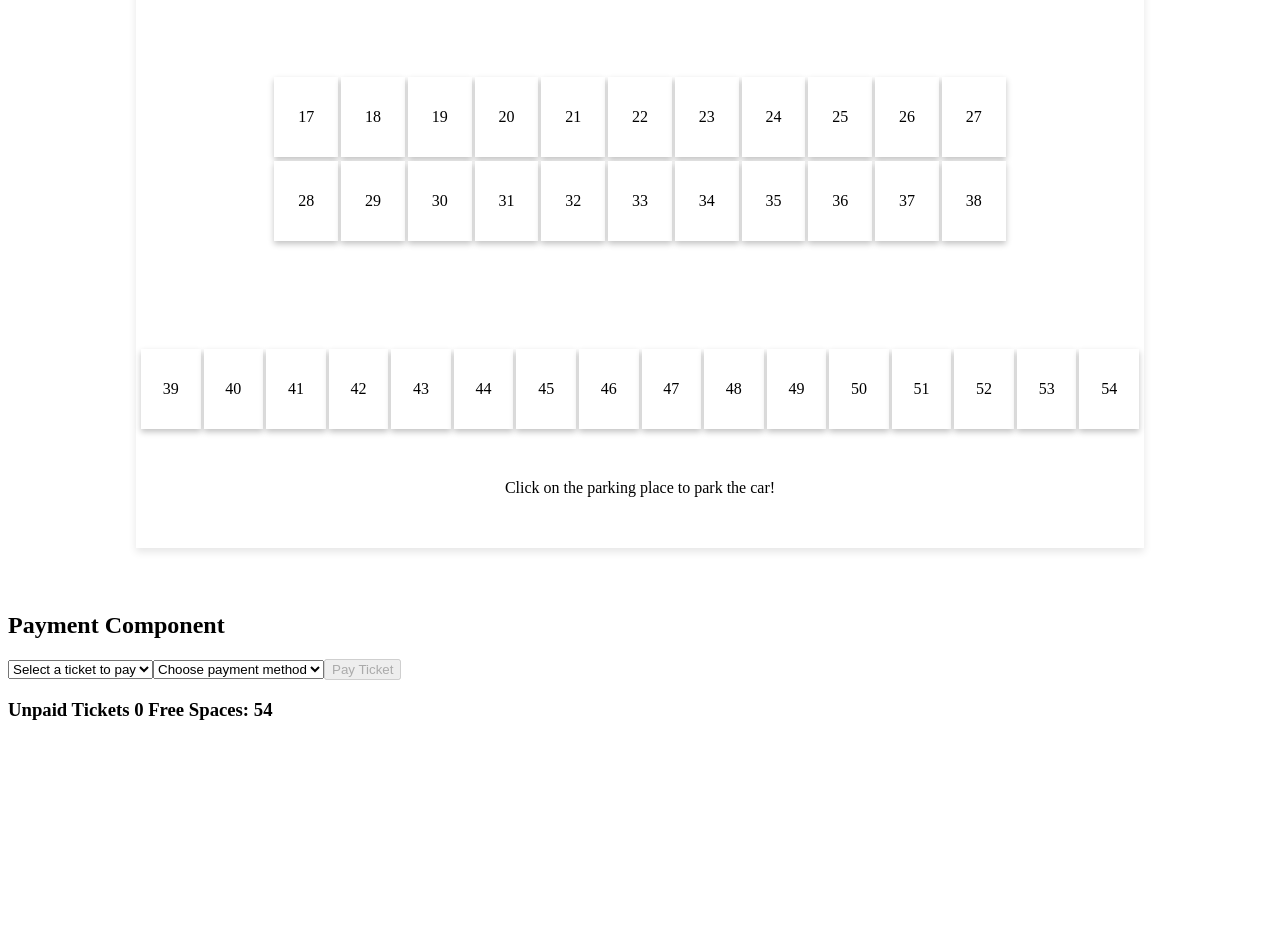
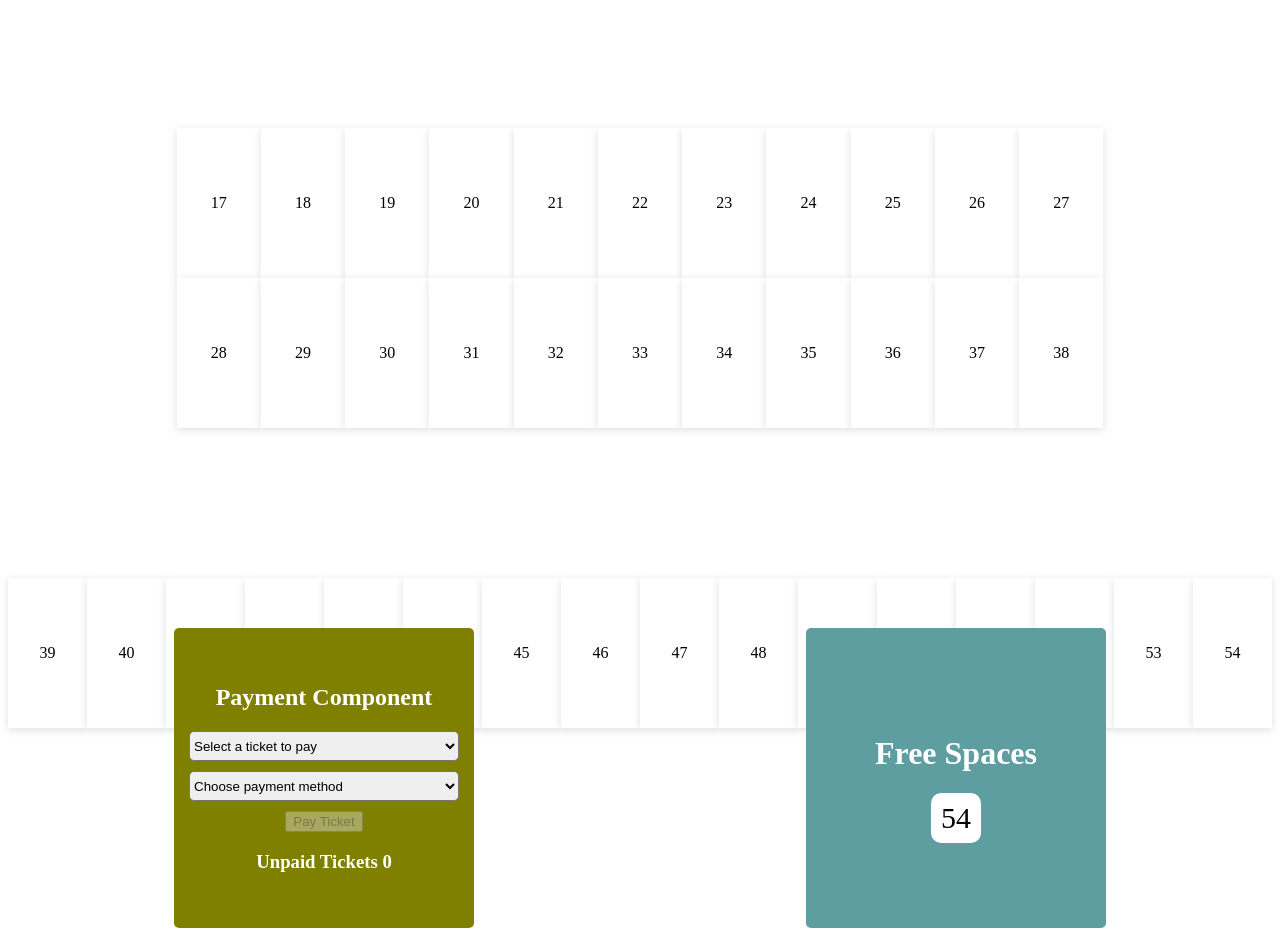
Before and after one commit to jecinacDarko/_parking_lot, a React (Vite) app: page / in a window 1280 px wide. Shown: the part 180-1116 px from the top of the page. Before the commit the page ends 919 px from the top, so only its background shows below. Built offline with nearby package versions, Linux system fonts and the light colour scheme.

Commit message:
implemented counter

```diff
--- a/src/App.jsx
+++ b/src/App.jsx
@@ -1,6 +1,6 @@
 import React from 'react';
 import ParkingLot from './components/ParkingLot';
-import PaymentComponent from './components/PaymentComponent';
+import Operations from './components/Operations';
 import { createContext } from "react";
 import { ParkingService } from "./services/ParkingService";
 
@@ -12,7 +12,7 @@ const App = () => {
     <ParkingServiceContext.Provider value={parkingService}>
       <div className="App">
         <ParkingLot />
-        <PaymentComponent />
+        <Operations />
       </div>
     </ParkingServiceContext.Provider>
   );
--- /dev/null
+++ b/src/components/Counter.css
@@ -0,0 +1,23 @@
+.counter {
+	display: flex;
+  flex-direction: column;
+	justify-content: center;
+  align-items: center;
+  background-color: cadetblue;
+  width: 300px;
+  height: 300px;
+  color: #ffff;
+  border-radius: 5px;
+}
+.counter-numbers {
+  display: flex;
+  align-items: center;
+  justify-content: center;
+  font-size: 30px;
+  background-color:white;
+  height: 50px;
+  width: 50px;
+  border-radius: 10px;
+  color: black;
+
+}
--- /dev/null
+++ b/src/components/Counter.jsx
@@ -0,0 +1,30 @@
+import React, { useState, useContext, useEffect } from 'react';
+import './Counter.css';
+import { ParkingServiceContext } from '../App.jsx';
+
+const Counter = () => {
+  const parkingService = useContext(ParkingServiceContext);
+  const [freeSpaces, setFreeSpaces] = useState(0);
+
+  useEffect(() => {
+    const updateFreeSpaces = () => {
+      setFreeSpaces(parkingService.getFreeSpaces());
+    };
+    updateFreeSpaces();
+    const unsubscribe = parkingService.subscribe(updateFreeSpaces);
+    return () => {
+      unsubscribe();
+    };
+  }, [parkingService]);
+
+  return (
+    <div className='counter'>
+      <h1>Free Spaces </h1>
+      <div className="counter-numbers">
+        {freeSpaces}
+      </div>
+    </div>
+  );
+};
+
+export default Counter;
--- /dev/null
+++ b/src/components/Operations.css
@@ -0,0 +1,5 @@
+.operations{
+  display: flex;
+  flex-direction: row;
+  justify-content: space-around;
+}
--- /dev/null
+++ b/src/components/Operations.jsx
@@ -0,0 +1,15 @@
+import React from 'react';
+import PaymentComponent from './PaymentComponent';
+import Counter from './Counter';
+import './Operations.css'
+
+const Operations = () => {
+  return (
+    <div className="operations">
+			<PaymentComponent />
+			<Counter />
+    </div>
+  )
+}
+
+export default Operations;
--- a/src/components/ParkingLot.css
+++ b/src/components/ParkingLot.css
@@ -1,12 +1,9 @@
 .parking-lot {
   display: grid;
-  grid-template-rows: 80px 100px 80px 80px 100px 80px;
-  gap: 4px;
-  border: 1px solid var(--main-border);
-  margin: 64px 128px;
-  box-shadow: rgba(0, 0, 0, 0.1) 0px 4px 8px;
-  padding: 5px;
+  grid-template-rows: 150px 150px 150px 150px 150px 150px;
   text-align: center;
+  min-width: fit-content;
+  height: 100vh;
 }
 
 .parking-lot p {
@@ -17,17 +14,18 @@
 .bottom-row {
   display: flex;
   justify-content: center;
-  gap: 3px;
+  height:150px;
 }
 
 .inner-row {
   display: grid;
   grid-template-columns: repeat(15, 1fr);
-  gap:3px;
+  height: 150px;
 }
 
 .separator {
-  height: 100px;
+  height: 150px;
+  position: relative;
 }
 
 .blank {
--- a/src/components/ParkingLot.jsx
+++ b/src/components/ParkingLot.jsx
@@ -14,7 +14,7 @@ const ParkingLot = () => {
   const InnerRow1 = (start, end) => {
     return (
       <>
-        <div className='blank' />
+        <div className='blank-top' />
         <div className='blank' />
         {parkingSpots.slice(start, end).map((placeNumber) => (
           <ParkingSpot key={placeNumber} number={placeNumber} />
@@ -50,11 +50,10 @@ const ParkingLot = () => {
       <div className='parking-lot'>
         <div className='top-row'>{TopRow(0, 16)}</div>
         <div className='separator' />
-        <div className='inner-row first'>{InnerRow1(16, 27)}</div>
+        <div className='inner-row'>{InnerRow1(16, 27)}</div>
         <div className='inner-row'>{InnerRow2(27, 38)}</div>
         <div className='separator' />
         <div className='bottom-row'>{BottomRow(38, 54)}</div>
-        <p>Click on the parking place to park the car!</p>
      </div>
     </>
   );
--- a/src/components/ParkingSpot.css
+++ b/src/components/ParkingSpot.css
@@ -8,7 +8,7 @@
   justify-content: center;
   align-items: center;
   color: #000;
-  box-shadow: rgba(0, 0, 0, 0.24) 0px 3px 6px;
+  box-shadow: rgba(99, 99, 99, 0.2) 0px 2px 8px 0px;
 }
 
 .occupied {
--- a/src/components/PaymentComponent.css
+++ b/src/components/PaymentComponent.css
@@ -1,6 +1,24 @@
-.pay-service {
-    display: block;
-    width: 200px;
-    height: 200px;
-    background-color:olive;
-  }
+.payment-component{
+  display: flex;
+  flex-direction: column;
+  justify-content: center;
+  align-items: center;
+  background-color:olive;
+  width: 300px;
+  height: 300px;
+  color: #ffff;
+  border-radius: 5px;
+}
+
+.select {
+  width: 90%;
+  height: 30px;
+  margin-bottom: 10px;
+  border-radius: 5px;
+}
+
+.btn {
+  border-radius:10px;
+  height:10%;
+  width:30%;
+}
--- a/src/components/PaymentComponent.jsx
+++ b/src/components/PaymentComponent.jsx
@@ -1,5 +1,6 @@
 import React, { useState, useContext, useEffect } from 'react';
 import { ParkingServiceContext } from '../App';
+import './PaymentComponent.css';
 
 const PaymentComponent = () => {
   const parkingService = useContext(ParkingServiceContext);
@@ -30,26 +31,31 @@ const PaymentComponent = () => {
   };
 
   return (
-    <div>
+    <div className="payment-component">
       <h2>Payment Component</h2>
-      <select value={selectedTicketBarcode} onChange={(e) => setSelectedTicketBarcode(e.target.value)}>
+      <select className="select"
+        value={selectedTicketBarcode} onChange={(e) => setSelectedTicketBarcode(e.target.value)}>
         <option value="">Select a ticket to pay</option>
         {unpaidTickets.map((ticket, index) => (
-          <option key={index} value={ticket.barcode}>
-            {ticket.barcode} {parkingService.calculatePrice(ticket.barcode)}
+          <option
+            key={index}
+            value={ticket.barcode}>
+            {ticket.barcode}
+            {parkingService.calculatePrice(ticket.barcode)}
           </option>
         ))}
       </select>
-      <select value={paymentMethod} onChange={(e) => setPaymentMethod(e.target.value)}>
+      <select className="select" value={paymentMethod} onChange={(e) => setPaymentMethod(e.target.value)}>
         <option value="">Choose payment method</option>
         {parkingService.getAvailablePaymentMethods().map((paymentMethod, index) => (
-          <option key={index} value={paymentMethod}>
+          <option
+            key={index} value={paymentMethod}>
             {paymentMethod}
           </option>
         ))}
       </select>
       <button onClick={handlePay} disabled={!selectedTicketBarcode || !paymentMethod}>Pay Ticket</button>
-      <h3>Unpaid Tickets {unpaidTickets.length} Free Spaces: {freeSpaces} </h3>
+      <h3>Unpaid Tickets {unpaidTickets.length} </h3>
       <div>
         {unpaidTickets.map((ticket, index) => (
           <div key={index}>
```
